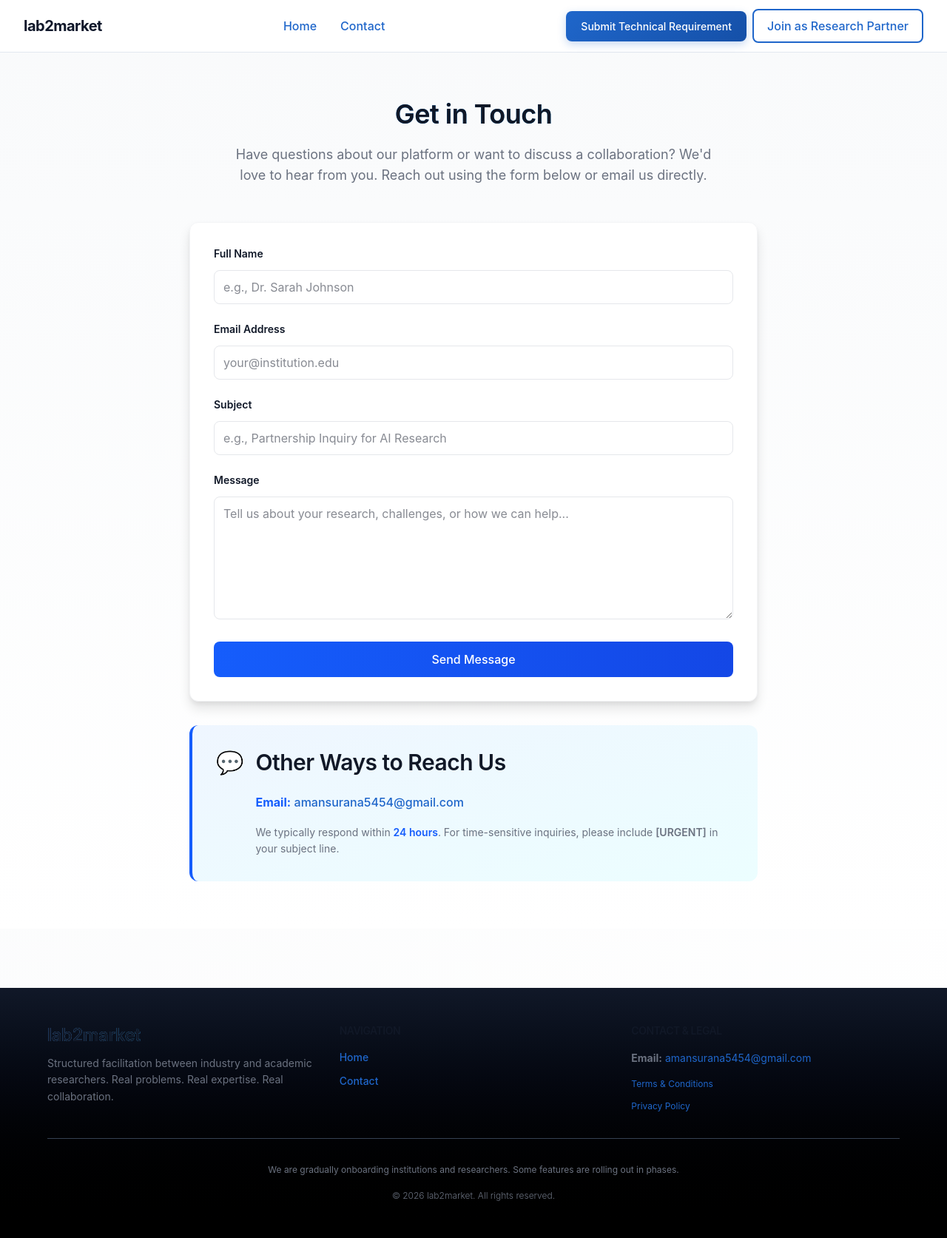
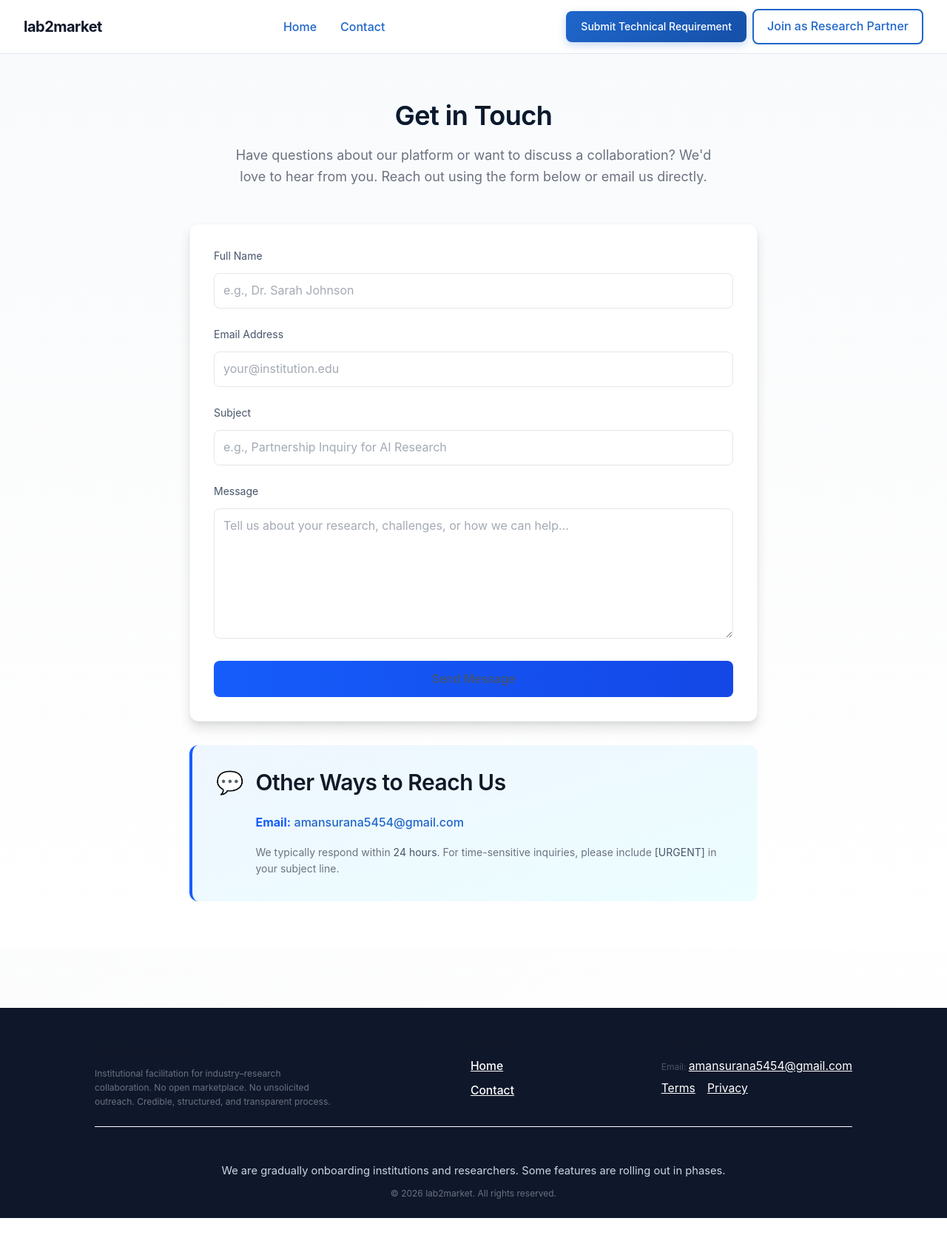
Before and after one commit to Amansurana2005/lab2market, a React app in the folder frontend/: page /contact in a window 1280 px wide. Shown: the whole page at 74% size. After the commit the page ends 1646 px from the top, so only its background shows below. Built offline with nearby package versions, Linux system fonts and the light colour scheme; the HTML template or start-up script is replaced by a standard one.

Commit message:
chore: adjust footer and styles after build

```diff
--- a/frontend/src/components/Footer.jsx
+++ b/frontend/src/components/Footer.jsx
@@ -2,82 +2,45 @@ import { Link } from "react-router-dom";
 
 export default function Footer() {
   return (
-    <footer className="bg-gradient-to-b from-gray-900 to-black text-gray-300 py-12 px-6 mt-20">
-      <div className="max-w-6xl mx-auto">
-        <div className="grid grid-cols-1 md:grid-cols-3 gap-8 mb-8">
+    <footer className="footer mt-20">
+      <div className="max-w-5xl mx-auto">
+        <div className="flex flex-col md:flex-row justify-between gap-8 mb-6">
           {/* Brand */}
           <div>
-            <h3 className="text-xl font-bold bg-gradient-to-r from-blue-400 to-cyan-400 bg-clip-text text-transparent mb-3">
-              lab2market
-            </h3>
-            <p className="text-sm text-gray-400 leading-relaxed">
-              Structured facilitation between industry and academic researchers. Real problems. Real expertise. Real collaboration.
+            <h3 className="text-lg font-semibold mb-2 tracking-tight">lab2market</h3>
+            <p className="text-xs text-gray-200 max-w-xs leading-relaxed">
+              Institutional facilitation for industry–research collaboration. No open marketplace. No unsolicited outreach. Credible, structured, and transparent process.
             </p>
           </div>
-
           {/* Quick Links */}
           <div>
-            <h4 className="text-white font-semibold mb-4 text-sm uppercase tracking-wide">Navigation</h4>
-            <ul className="space-y-3 text-sm">
+            <h4 className="text-xs font-semibold mb-3 uppercase tracking-wide text-gray-300">Navigation</h4>
+            <ul className="space-y-2 text-xs">
               <li>
-                <Link
-                  to="/"
-                  className="text-gray-400 hover:text-blue-400 transition duration-200 font-medium"
-                >
-                  Home
-                </Link>
+                <Link to="/" className="text-gray-200 hover:text-accent transition font-medium">Home</Link>
               </li>
               <li>
-                <Link
-                  to="/contact"
-                  className="text-gray-400 hover:text-cyan-400 transition duration-200 font-medium"
-                >
-                  Contact
-                </Link>
+                <Link to="/contact" className="text-gray-200 hover:text-accent transition font-medium">Contact</Link>
               </li>
             </ul>
           </div>
-
           {/* Contact & Legal */}
           <div>
-            <h4 className="text-white font-semibold mb-4 text-sm uppercase tracking-wide">Contact & Legal</h4>
-            <div className="space-y-3 text-sm">
-              <p className="text-gray-400">
-                <strong>Email:</strong>{" "}
-                <a
-                  href="mailto:amansurana5454@gmail.com"
-                  className="text-blue-400 hover:text-blue-300 transition"
-                >
-                  amansurana5454@gmail.com
-                </a>
+            <h4 className="text-xs font-semibold mb-3 uppercase tracking-wide text-gray-300">Contact</h4>
+            <div className="space-y-2 text-xs">
+              <p>
+                <span className="font-medium">Email:</span> <a href="mailto:amansurana5454@gmail.com" className="text-accent hover:underline">amansurana5454@gmail.com</a>
               </p>
-              <div className="space-y-2 text-gray-400">
-                <p>
-                  <a href="#" className="text-blue-400 hover:text-blue-300 transition text-xs">
-                    Terms & Conditions
-                  </a>
-                </p>
-                <p>
-                  <a href="#" className="text-blue-400 hover:text-blue-300 transition text-xs">
-                    Privacy Policy
-                  </a>
-                </p>
+              <div className="flex gap-4 mt-2">
+                <a href="#" className="text-gray-300 hover:text-accent transition">Terms</a>
+                <a href="#" className="text-gray-300 hover:text-accent transition">Privacy</a>
               </div>
             </div>
           </div>
         </div>
-
-        {/* Divider */}
-        <div className="border-t border-gray-700 pt-8 mt-8">
-          {/* Phased Rollout Note */}
-          <p className="text-xs text-gray-500 text-center mb-4 leading-relaxed">
-            We are gradually onboarding institutions and researchers. Some features are rolling out in phases.
-          </p>
-
-          {/* Copyright */}
-          <p className="text-xs text-gray-600 text-center font-light">
-            © {new Date().getFullYear()} lab2market. All rights reserved.
-          </p>
+        <div className="border-t border-border pt-6 mt-6">
+          <p className="text-xs footer-note text-center mb-2">We are gradually onboarding institutions and researchers. Some features are rolling out in phases.</p>
+          <p className="text-xs text-gray-400 text-center">© {new Date().getFullYear()} lab2market. All rights reserved.</p>
         </div>
       </div>
     </footer>
--- a/frontend/src/styles.css
+++ b/frontend/src/styles.css
@@ -1,13 +1,125 @@
 @import "tailwindcss";
 
-/* Use system / Inter font stack across the app (removed Pajaro) */
 body {
-  font-family: Inter, ui-sans-serif, system-ui, -apple-system, "Segoe UI",
-    Roboto, "Helvetica Neue", Arial, sans-serif;
-  background-color: #f9f9f9;
+  font-family: 'Inter', 'IBM Plex Sans', ui-sans-serif, system-ui, -apple-system, "Segoe UI", Roboto, "Helvetica Neue", Arial, sans-serif;
+  background: #F8FAFC;
+  color: #111827;
   margin: 0;
   padding: 0;
 }
+
+h1, h2, h3, h4, h5, h6 {
+  font-weight: 600;
+  color: #111827;
+  line-height: 1.2;
+}
+
+h1 { font-size: 2.2rem; }
+h2 { font-size: 1.5rem; }
+h3 { font-size: 1.15rem; }
+
+p, li, span, label, input, textarea, button {
+  font-weight: 400;
+  color: #475569;
+  line-height: 1.6;
+}
+
+.card, [class*="card"] {
+  background: #fff;
+  border: 1px solid #E2E8F0;
+  border-radius: 6px;
+  box-shadow: 0 2px 6px rgba(15,23,42,0.03);
+}
+
+section {
+  padding-top: 2.5rem;
+  padding-bottom: 2.5rem;
+  margin-bottom: 0;
+  background: none;
+  border: none;
+}
+
+section + section {
+  border-top: 1px solid #E2E8F0;
+}
+
+.btn-primary {
+  background: #1D4ED8;
+  color: #fff;
+  border-radius: 6px;
+  border: none;
+  font-weight: 500;
+  padding: 0.75rem 2rem;
+  font-size: 1rem;
+  transition: background 0.18s;
+}
+.btn-primary:hover {
+  background: #153fa3;
+}
+.btn-secondary {
+  background: #fff;
+  color: #1D4ED8;
+  border: 1.5px solid #1D4ED8;
+  border-radius: 6px;
+  font-weight: 500;
+  padding: 0.75rem 2rem;
+  font-size: 1rem;
+  transition: background 0.18s, color 0.18s;
+}
+.btn-secondary:hover {
+  background: #F1F5F9;
+  color: #153fa3;
+}
+
+.step-number {
+  font-size: 1rem;
+  font-weight: 600;
+  color: #111827;
+  margin-bottom: 0.35rem;
+  letter-spacing: 0.06em;
+}
+
+.faq-accordion {
+  border: 1px solid #E2E8F0;
+  border-radius: 8px;
+  background: #fff;
+  margin-bottom: 1rem;
+  box-shadow: 0 1px 4px rgba(15,23,42,0.03);
+}
+.faq-question {
+  cursor: pointer;
+  padding: 1rem 1.5rem;
+  font-weight: 500;
+  color: #0F172A;
+  border-bottom: 1px solid #E2E8F0;
+  background: #F8FAFC;
+  border-radius: 8px 8px 0 0;
+}
+.faq-answer {
+  padding: 1rem 1.5rem;
+  color: #475569;
+  background: #fff;
+  border-radius: 0 0 8px 8px;
+}
+
+.footer {
+  background: #0F172A;
+  color: #fff;
+  padding: 2.5rem 0 1.5rem 0;
+  font-size: 1rem;
+}
+.footer a {
+  color: #fff;
+  text-decoration: underline;
+  font-size: 0.98rem;
+}
+.footer-note {
+  color: #cbd5e1;
+  font-size: 0.92rem;
+  margin-top: 1.5rem;
+}
+
+/* Remove all gradients, emojis, and excessive rounding elsewhere in the file */
 
 .container {
   max-width: 500px;
```
